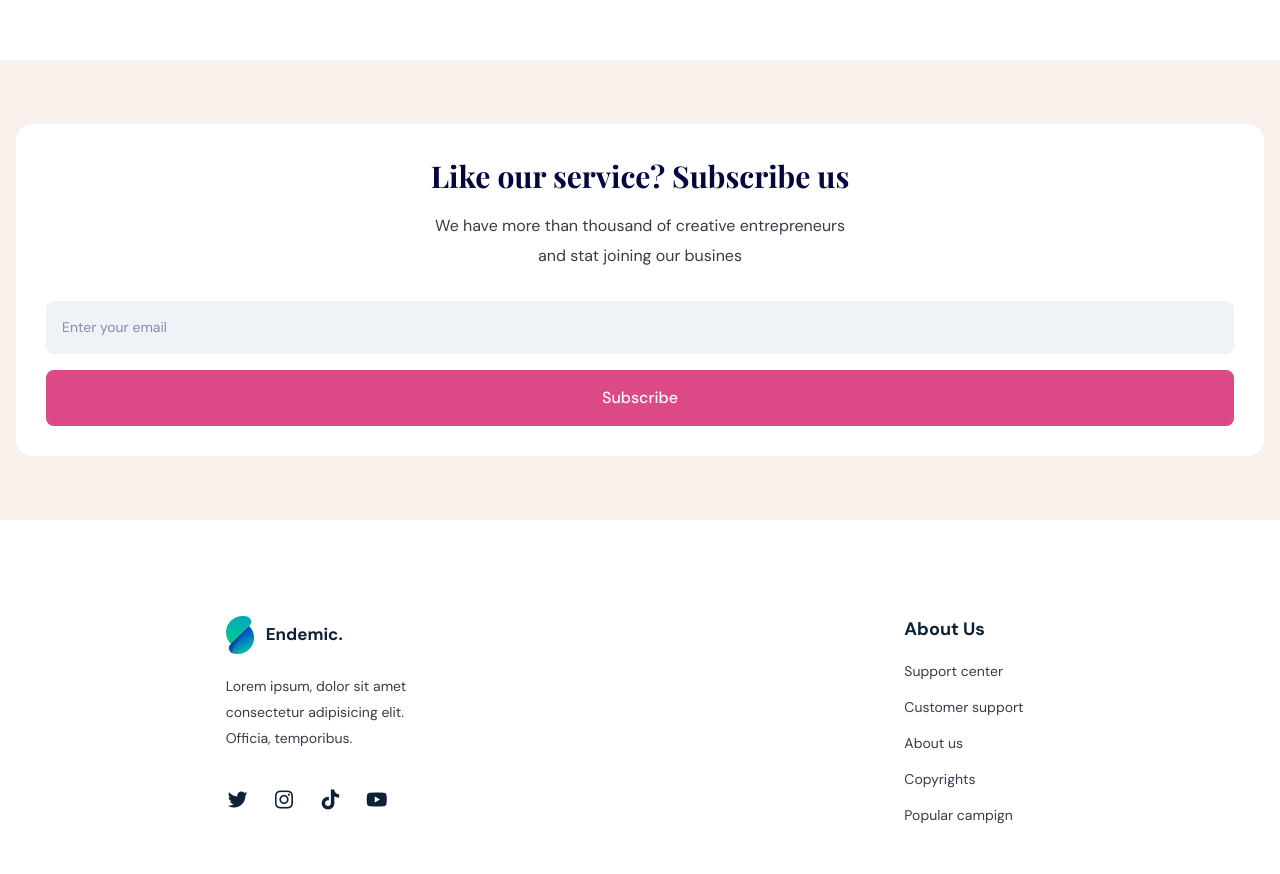
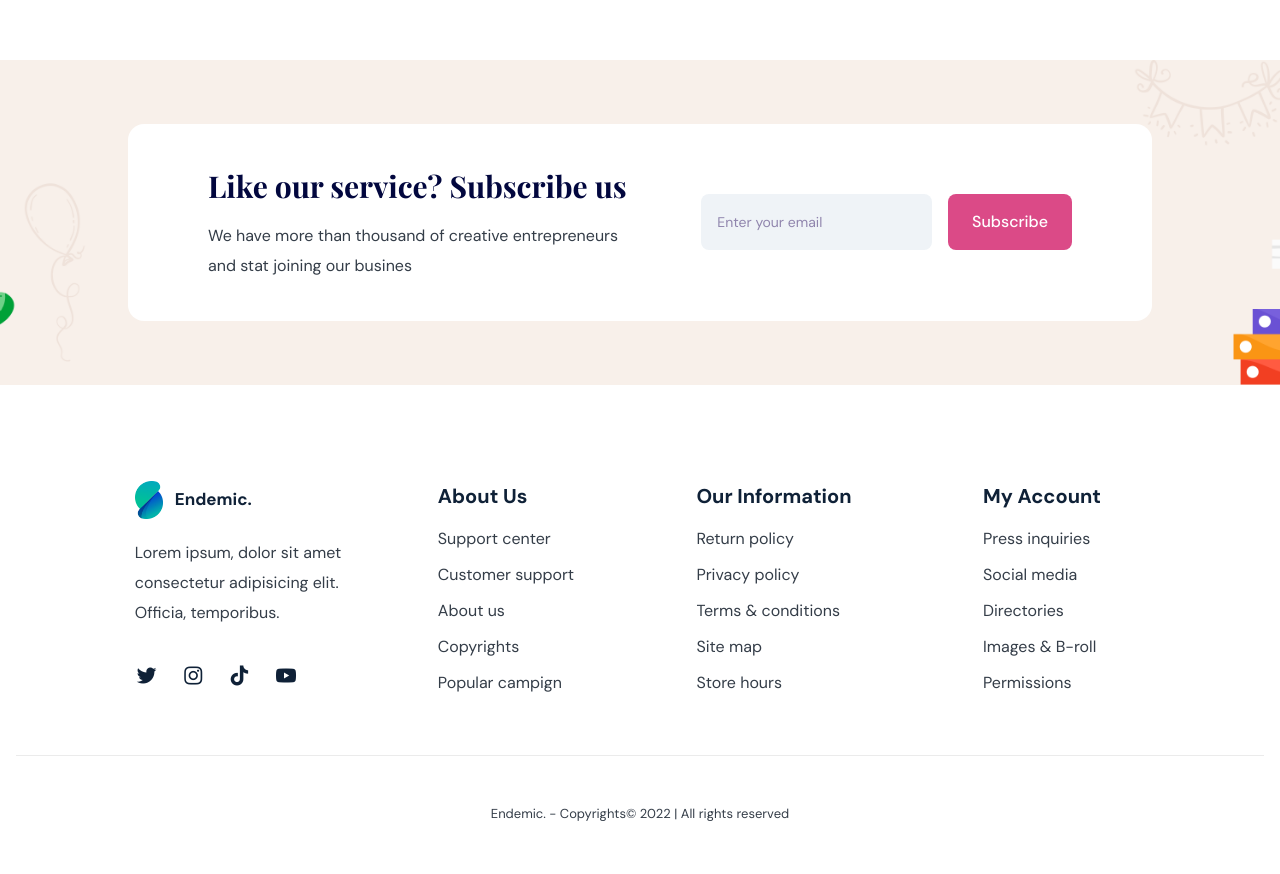
Before and after one commit to fajarfadillahh/agency-responsive-website-vite-tailwind, a website built with Vite: page index.html in a window 1280 px wide. Shown: the part 4220-5094 px from the top of the page. Built offline with nearby package versions, Linux system fonts and the light colour scheme.

Commit message:
responsive blog, subscribe, footer section -  media:1024px

```diff
--- a/index.html
+++ b/index.html
@@ -737,7 +737,7 @@
 
       <!-- ==== BLOG SECTION ==== -->
       <section class="blog section">
-        <div class="blog__container container px-4 grid gap-12">
+        <div class="blog__container container px-4 grid gap-12 xl:px-32">
           <div class="blog__data text-center">
             <h1 class="blog__title section-title text-[28px] mb-2">
               Popular blog post we update everyday
@@ -899,11 +899,11 @@
           class="subscribe__img absolute w-full h-full top-0 left-0 object-cover object-center z-[-10]"
         />
 
-        <div class="subscribe__container container px-4">
+        <div class="subscribe__container container px-4 xl:px-32">
           <div
-            class="subscribe__content grid gap-[30px] p-[30px] bg-white rounded-2xl"
+            class="subscribe__content grid gap-[30px] p-[30px] bg-white rounded-2xl lg:grid-cols-[1fr.8fr] lg:py-[40px] lg:px-[80px]"
           >
-            <div class="subscribe__data text-center">
+            <div class="subscribe__data text-center lg:text-left">
               <h1 class="subscribe__title section-title text-[28px] mb-2">
                 Like our service? Subscribe us
               </h1>
@@ -914,11 +914,14 @@
               </p>
             </div>
 
-            <form action="" class="subscribe__direction flex flex-col gap-4">
+            <form
+              action=""
+              class="subscribe__direction flex flex-col gap-4 lg:flex-row lg:items-center"
+            >
               <input
                 type="text"
                 placeholder="Enter your email"
-                class="subscribe__direction-input flex w-full bg-[#eff3f7] p-4 rounded-[.5rem] text-[14px] placeholder:text-[14px] placeholder:text-[#9085ad]"
+                class="subscribe__direction-input flex w-full bg-[#eff3f7] p-4 rounded-[.5rem] text-[14px] placeholder:text-[14px] placeholder:text-[#9085ad] lg:text-[16px]"
               />
               <button
                 class="subscribe__direction-button section-button text-[14px]"
@@ -934,7 +937,9 @@
 
     <!-- ==== FOOTER SECTION ==== -->
     <footer class="footer pt-24">
-      <div class="footer__container container px-4 grid gap-12 md:grid-cols-2">
+      <div
+        class="footer__container container px-4 grid gap-12 md:grid-cols-2 lg:grid-cols-4 xl:px-32"
+      >
         <div class="footer__data justify-self-center">
           <a href="#" class="footer__logo inline-flex items-center gap-x-3">
             <img
@@ -946,7 +951,9 @@
               >Endemic.</span
             >
           </a>
-          <p class="footer__text text-grey text-[14px] pt-3 pb-8 leading-text">
+          <p
+            class="footer__text text-grey text-[14px] pt-3 pb-8 leading-text lg:text-[16px]"
+          >
             Lorem ipsum, dolor sit amet <br />
             consectetur adipisicing elit. <br />
             Officia, temporibus.
@@ -980,33 +987,45 @@
         </div>
 
         <div class="footer__data justify-self-center">
-          <h3 class="footer__title text-[18px] text-title font-bold mb-4">
+          <h3
+            class="footer__title text-[18px] text-title font-bold mb-4 lg:text-[20px]"
+          >
             About Us
           </h3>
 
           <ul>
             <li class="footer__item mb-3">
-              <a href="#" class="footer__link text-[14px] text-grey"
+              <a
+                href="#"
+                class="footer__link text-[14px] text-grey lg:text-[16px] lg:hover:underline lg:hover:text-red"
                 >Support center</a
               >
             </li>
             <li class="footer__item mb-3">
-              <a href="#" class="footer__link text-[14px] text-grey"
+              <a
+                href="#"
+                class="footer__link text-[14px] text-grey lg:text-[16px] lg:hover:underline lg:hover:text-red"
                 >Customer support</a
               >
             </li>
             <li class="footer__item mb-3">
-              <a href="#" class="footer__link text-[14px] text-grey"
+              <a
+                href="#"
+                class="footer__link text-[14px] text-grey lg:text-[16px] lg:hover:underline lg:hover:text-red"
                 >About us</a
               >
             </li>
             <li class="footer__item mb-3">
-              <a href="#" class="footer__link text-[14px] text-grey"
+              <a
+                href="#"
+                class="footer__link text-[14px] text-grey lg:text-[16px] lg:hover:underline lg:hover:text-red"
                 >Copyrights</a
               >
             </li>
             <li class="footer__item mb-3">
-              <a href="#" class="footer__link text-[14px] text-grey"
+              <a
+                href="#"
+                class="footer__link text-[14px] text-grey lg:text-[16px] lg:hover:underline lg:hover:text-red"
                 >Popular campign</a
               >
             </li>
@@ -1014,33 +1033,45 @@
         </div>
 
         <div class="footer__data justify-self-center">
-          <h3 class="footer__title text-[18px] text-title font-bold mb-4">
+          <h3
+            class="footer__title text-[18px] text-title font-bold mb-4 lg:text-[20px]"
+          >
             Our Information
           </h3>
 
           <ul>
             <li class="footer__item mb-3">
-              <a href="#" class="footer__link text-[14px] text-grey"
+              <a
+                href="#"
+                class="footer__link text-[14px] text-grey lg:text-[16px] lg:hover:underline lg:hover:text-red"
                 >Return policy</a
               >
             </li>
             <li class="footer__item mb-3">
-              <a href="#" class="footer__link text-[14px] text-grey"
+              <a
+                href="#"
+                class="footer__link text-[14px] text-grey lg:text-[16px] lg:hover:underline lg:hover:text-red"
                 >Privacy policy</a
               >
             </li>
             <li class="footer__item mb-3">
-              <a href="#" class="footer__link text-[14px] text-grey"
+              <a
+                href="#"
+                class="footer__link text-[14px] text-grey lg:text-[16px] lg:hover:underline lg:hover:text-red"
                 >Terms & conditions</a
               >
             </li>
             <li class="footer__item mb-3">
-              <a href="#" class="footer__link text-[14px] text-grey"
+              <a
+                href="#"
+                class="footer__link text-[14px] text-grey lg:text-[16px] lg:hover:underline lg:hover:text-red"
                 >Site map</a
               >
             </li>
             <li class="footer__item mb-3">
-              <a href="#" class="footer__link text-[14px] text-grey"
+              <a
+                href="#"
+                class="footer__link text-[14px] text-grey lg:text-[16px] lg:hover:underline lg:hover:text-red"
                 >Store hours</a
               >
             </li>
@@ -1048,33 +1079,45 @@
         </div>
 
         <div class="footer__data justify-self-center">
-          <h3 class="footer__title text-[18px] text-title font-bold mb-4">
+          <h3
+            class="footer__title text-[18px] text-title font-bold mb-4 lg:text-[20px]"
+          >
             My Account
           </h3>
 
           <ul>
             <li class="footer__item mb-3">
-              <a href="#" class="footer__link text-[14px] text-grey"
+              <a
+                href="#"
+                class="footer__link text-[14px] text-grey lg:text-[16px] lg:hover:underline lg:hover:text-red"
                 >Press inquiries</a
               >
             </li>
             <li class="footer__item mb-3">
-              <a href="#" class="footer__link text-[14px] text-grey"
+              <a
+                href="#"
+                class="footer__link text-[14px] text-grey lg:text-[16px] lg:hover:underline lg:hover:text-red"
                 >Social media</a
               >
             </li>
             <li class="footer__item mb-3">
-              <a href="#" class="footer__link text-[14px] text-grey"
+              <a
+                href="#"
+                class="footer__link text-[14px] text-grey lg:text-[16px] lg:hover:underline lg:hover:text-red"
                 >Directories</a
               >
             </li>
             <li class="footer__item mb-3">
-              <a href="#" class="footer__link text-[14px] text-grey"
+              <a
+                href="#"
+                class="footer__link text-[14px] text-grey lg:text-[16px] lg:hover:underline lg:hover:text-red"
                 >Images & B-roll</a
               >
             </li>
             <li class="footer__item mb-3">
-              <a href="#" class="footer__link text-[14px] text-grey"
+              <a
+                href="#"
+                class="footer__link text-[14px] text-grey lg:text-[16px] lg:hover:underline lg:hover:text-red"
                 >Permissions</a
               >
             </li>
```
